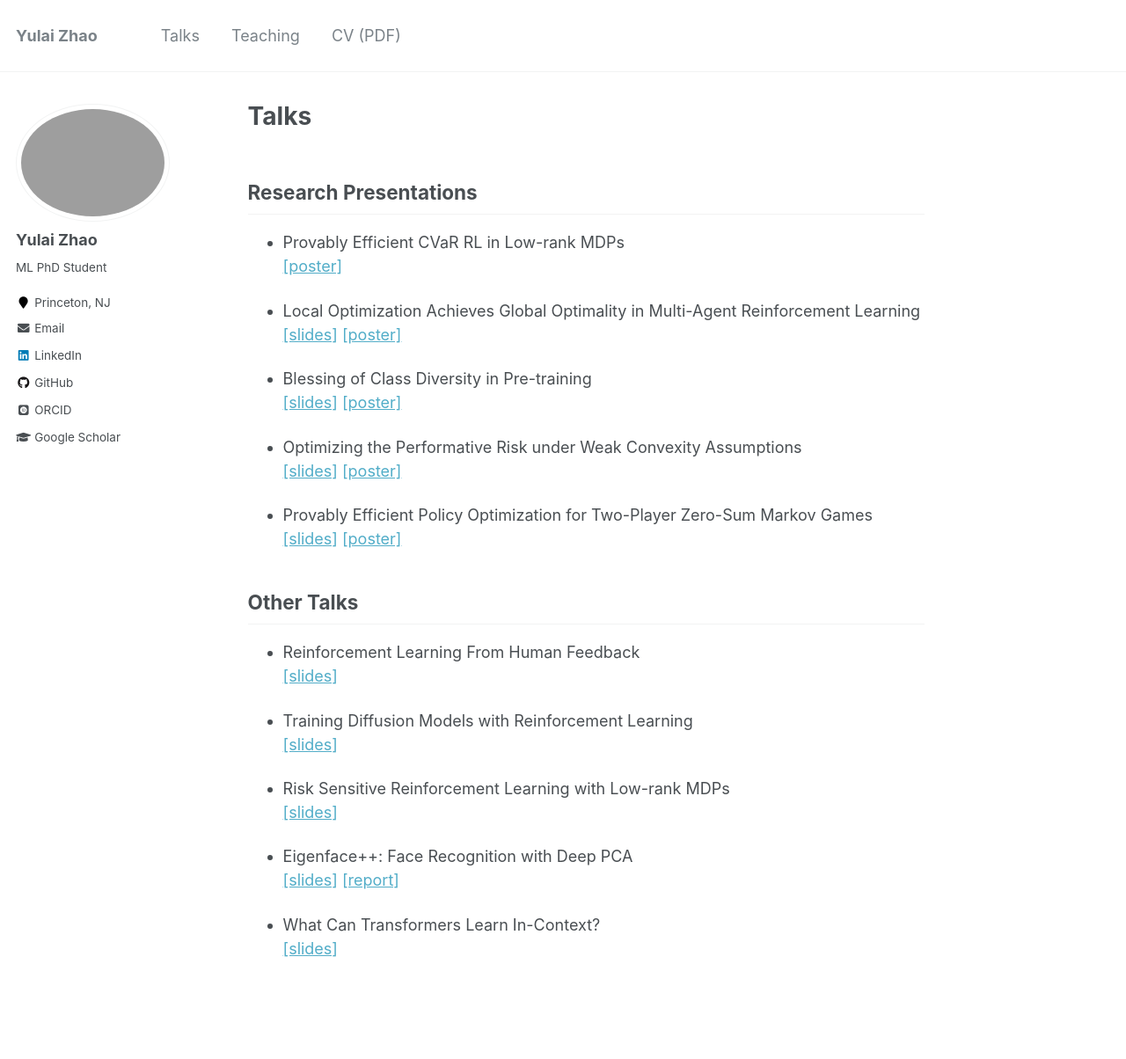
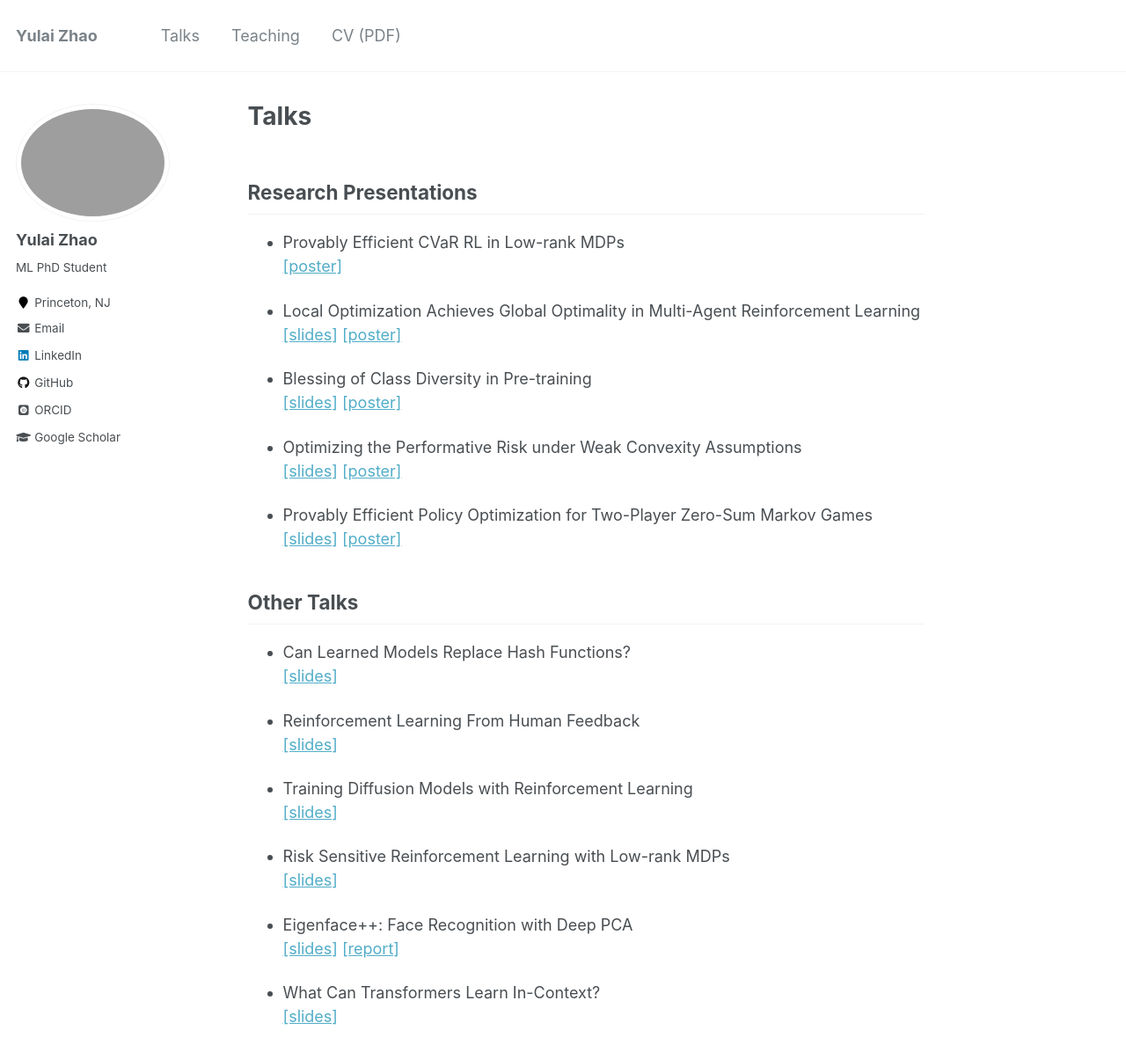
Before and after one commit to zhaoyl18/zhaoyl18.github.io, a Jekyll site: the page built from _pages/talks.md, in a window 1280 px wide and 1355 px high. Shown: the top 1204 px of the window at 88% size. Built offline with Jekyll 4.4.1, drawn with Linux system fonts in a browser that asks for light colours; some web fonts are replaced.

Commit message:
update LMHashing slides

```diff
--- a/_pages/talks.md
+++ b/_pages/talks.md
@@ -25,6 +25,9 @@ redirect_from:
 
 ## Other Talks
 
+* Can Learned Models Replace Hash Functions?
+[[slides]](<https://yulaizhao.com/files/slides_LMHashing.pdf>)
+
 * Reinforcement Learning From Human Feedback
 [[slides]](<https://yulaizhao.com/files/slides_RLHF.pdf>)
 
```
Also changed, not shown: 1 other file.
